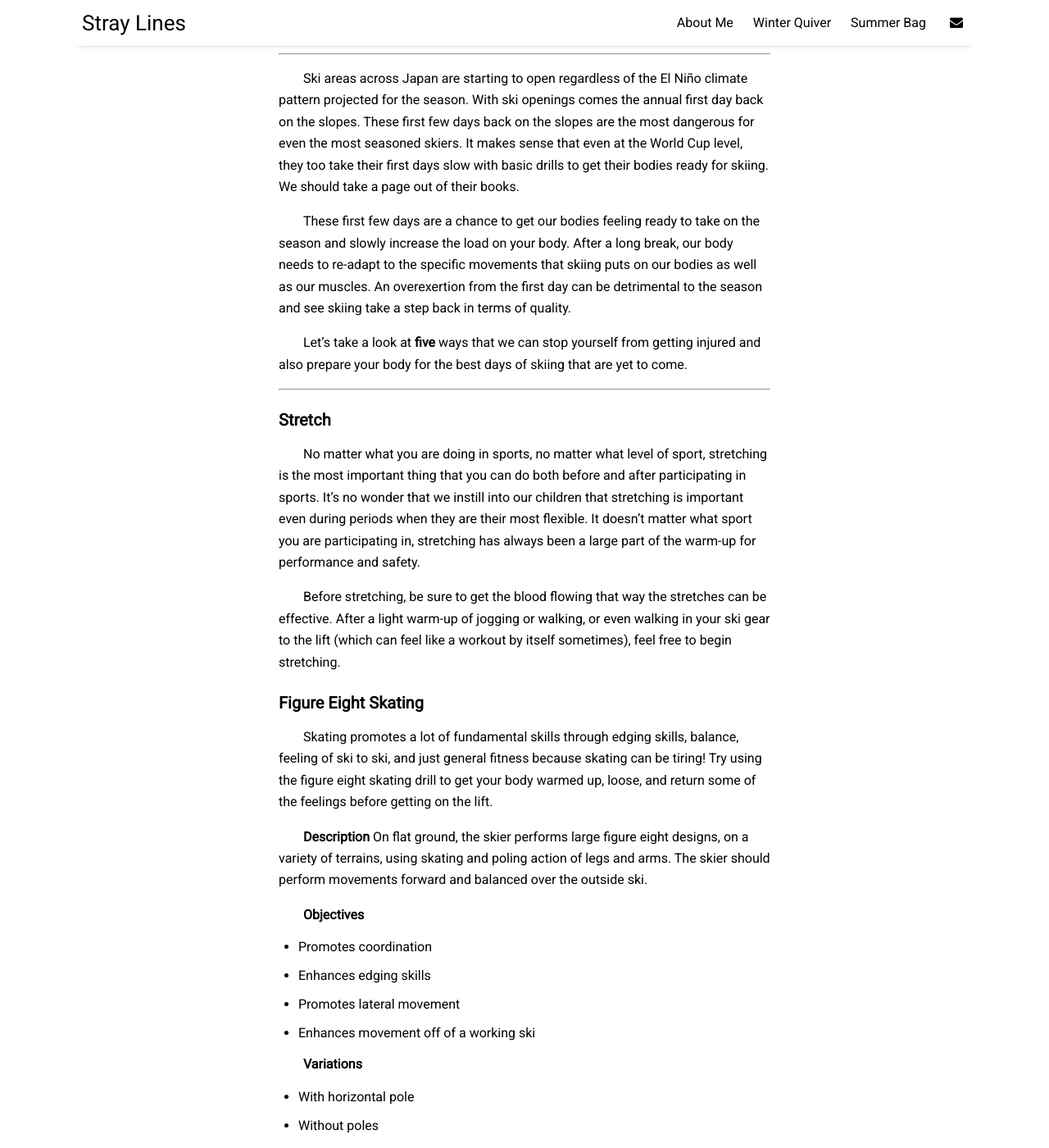
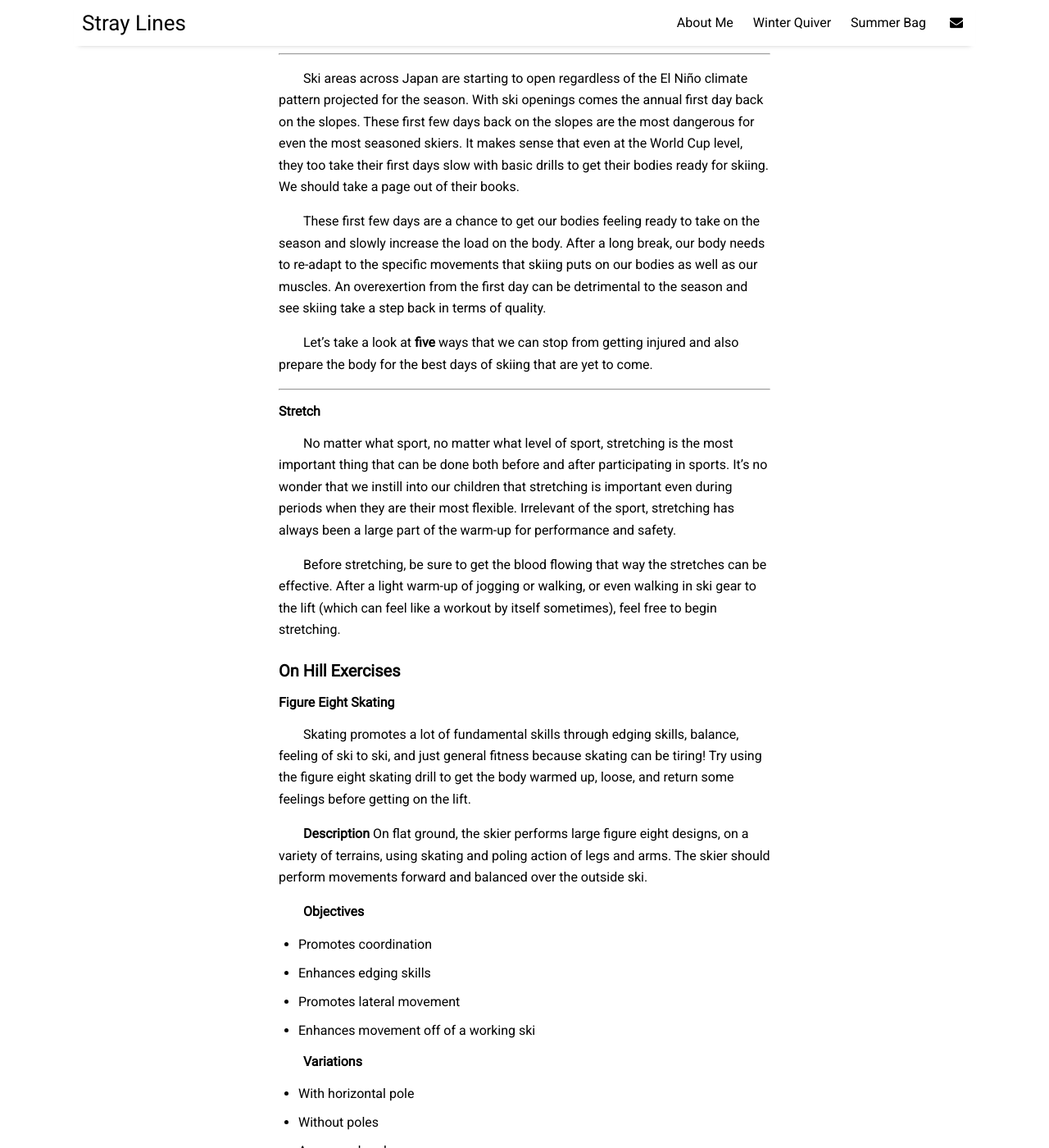
Before and after one commit to eliotcochrane/eliotcochrane.github.io, a Jekyll site: the page built from _posts/2023-12-07-season-first-day.md, in a window 1280 px wide and 1400 px high, scrolled down 509 px. Shown: the whole window at 82% size. Built offline with Jekyll 4.4.1, drawn with Linux system fonts in a browser that asks for light colours; nearby versions of some CDN libraries; some of the changed text lies outside the part shown.

Commit message:
Tone Updates
-Updated the tones

```diff
--- a/_posts/2023-12-07-season-first-day.md
+++ b/_posts/2023-12-07-season-first-day.md
@@ -14,21 +14,22 @@
 
 Ski areas across Japan are starting to open regardless of the El Niño climate pattern projected for the season. With ski openings comes the annual first day back on the slopes. These first few days back on the slopes are the most dangerous for even the most seasoned skiers. It makes sense that even at the World Cup level, they too take their first days slow with basic drills to get their bodies ready for skiing. We should take a page out of their books.
 
-These first few days are a chance to get our bodies feeling ready to take on the season and slowly increase the load on your body. After a long break, our body needs to re-adapt to the specific movements that skiing puts on our bodies as well as our muscles. An overexertion from the first day can be detrimental to the season and see skiing take a step back in terms of quality.
+These first few days are a chance to get our bodies feeling ready to take on the season and slowly increase the load on the body. After a long break, our body needs to re-adapt to the specific movements that skiing puts on our bodies as well as our muscles. An overexertion from the first day can be detrimental to the season and see skiing take a step back in terms of quality.
 
-Let's take a look at **five** ways that we can stop yourself from getting injured and also prepare your body for the best days of skiing that are yet to come.
+Let's take a look at **five** ways that we can stop from getting injured and also prepare the body for the best days of skiing that are yet to come.
 
 ***
 
-### Stretch
+#### Stretch
 
-No matter what you are doing in sports, no matter what level of sport, stretching is the most important thing that you can do both before and after participating in sports. It's no wonder that we instill into our children that stretching is important even during periods when they are their most flexible. It doesn't matter what sport you are participating in, stretching has always been a large part of the warm-up for performance and safety.
+No matter what sport, no matter what level of sport, stretching is the most important thing that can be done both before and after participating in sports. It's no wonder that we instill into our children that stretching is important even during periods when they are their most flexible. Irrelevant of the sport, stretching has always been a large part of the warm-up for performance and safety.
 
-Before stretching, be sure to get the blood flowing that way the stretches can be effective. After a light warm-up of jogging or walking, or even walking in your ski gear to the lift (which can feel like a workout by itself sometimes), feel free to begin stretching.
+Before stretching, be sure to get the blood flowing that way the stretches can be effective. After a light warm-up of jogging or walking, or even walking in ski gear to the lift (which can feel like a workout by itself sometimes), feel free to begin stretching.
 
-### Figure Eight Skating
+### On Hill Exercises
+#### Figure Eight Skating
 
-Skating promotes a lot of fundamental skills through edging skills, balance, feeling of ski to ski, and just general fitness because skating can be tiring! Try using the figure eight skating drill to get your body warmed up, loose, and return some of the feelings before getting on the lift.
+Skating promotes a lot of fundamental skills through edging skills, balance, feeling of ski to ski, and just general fitness because skating can be tiring! Try using the figure eight skating drill to get the body warmed up, loose, and return some feelings before getting on the lift.
 
 **Description**
 On flat ground, the skier performs large figure eight designs, on a variety of terrains, using skating and poling action of legs and arms. The skier should perform movements forward and balanced over the outside ski.
@@ -50,7 +51,7 @@
 ![Figure Eight Skating Diagram](/assets/img/drills/figure-eight-skating.jpeg)
 *Photo: Diagram of Figure Eight Skating drill.*
 
-### Side Slip to Edge Set
+#### Side Slip to Edge Set
 
 Edge control through releasing and setting the edges is paramount to efficient skiing. Edge control is necessary for speed control as well as control over varied terrain and conditions.
 
@@ -75,9 +76,9 @@
 ![Side Slip Diagram](/assets/img/drills/side-slip.jpeg)
 *Photo: Diagram of Side Slip to Edge Set drill.*
 
-### Norwegian Pole Plant
+#### Norwegian Pole Plant
 
-Pole planting is a great tool for timing and resetting your weight in the transition of the turn. Using this to help steer your skis and control your skis, the Norwegian pole plant is a great drill to also feel the pinch at the waist to get over the outside ski.
+Pole planting is a great tool for timing and resetting weight in the transition of the turn. Using this to help steer or rotate the skis and control the skis, the Norwegian pole plant is a great drill to also feel the pinch at the waist to get over the outside ski.
 
 **Description**
 In fall line turns, both poles are planted on the outside of the turn, utilizing both arms, shoulders, and hips facing down the fall line. Both poles should hit at the same time at a distance from the body that will help facilitate a "pinch" over the outside ski.
@@ -97,9 +98,9 @@
 ![Norwegian Pole Plant Diagram](/assets/img/drills/norwegian-pole-plant.jpeg)
 *Photo: Diagram of Norwegian Pole Plant drill.*
 
-### Outside Ski Only
+#### Outside Ski Only
 
-Putting the majority of the pressure on the outside ski is fundamental to powerful, coordinated, and controlled turns. It may feel counter-intuitive at first, but the outside ski-only mentality can bring your level of skiing to the next level with this simple drill.
+Putting the majority of the pressure on the outside ski is fundamental to powerful, coordinated, and controlled turns. It may feel counter-intuitive at first, but the outside ski-only mentality can bring many skiers level of skiing to the next level with this simple drill.
 
 **Description**
 The skier performs the task by lifting the inside ski off of the snow at the initiation of the turn and throughout the completion of the turn; performing the entire turn balanced on the outside ski.
@@ -124,9 +125,9 @@
 
 ***
 
-More important than any of these exercises is **your safety**. If any of these exercises feel too difficult for you, feel free to slow down and practice even more basic turns such as the stem turn. We all have different levels in skiing and all have different goals as well. There is no need to practice something too difficult.
+More important than any of these exercises is **SAFETY**. If any of these exercises are too difficult, feel free to slow down and practice even more basic turns such as the stem turn. We all have different levels in skiing and all have different goals as well. There is no need to practice something too difficult. The progress to learning is taking it in small achievable goals.
 
-In the same line as golf, the best course of action is also to get a coach or professional to help you assess your skiing and pinpoint what you need to work on. We all have different strengths and weaknesses that can be addressed by seeing a professional instructor or coach. Each country has its own instructor organizations. Check the certifications of instructors of where you are or planning to go and check what instructors are available.
+In the same line as golf, the best course of action is also to get a coach or professional to help assess your skiing and pinpoint what is needed to improve. We all have different strengths and weaknesses that can be addressed by seeing a professional instructor or coach. Each country has its own instructor organizations. Check the certifications of instructors of your local area or the place(s) planned to visit in the future.
 
 Most importantly, have fun and stay safe. Proper stretching both **before** and **after** can be a key to a long season. So don't let the time go to waste!
 
```
Also changed, not shown: _posts/2023-10-11-volunteer-work.md (+5 -5 lines), _posts/2023-10-30-powerstraps-deep-dive.md (+4 -4 lines), _posts/2023-11-01-snow-nihongo.md (+3 -3 lines), _posts/2023-11-28-car-prep.md (+15 -21 lines).
